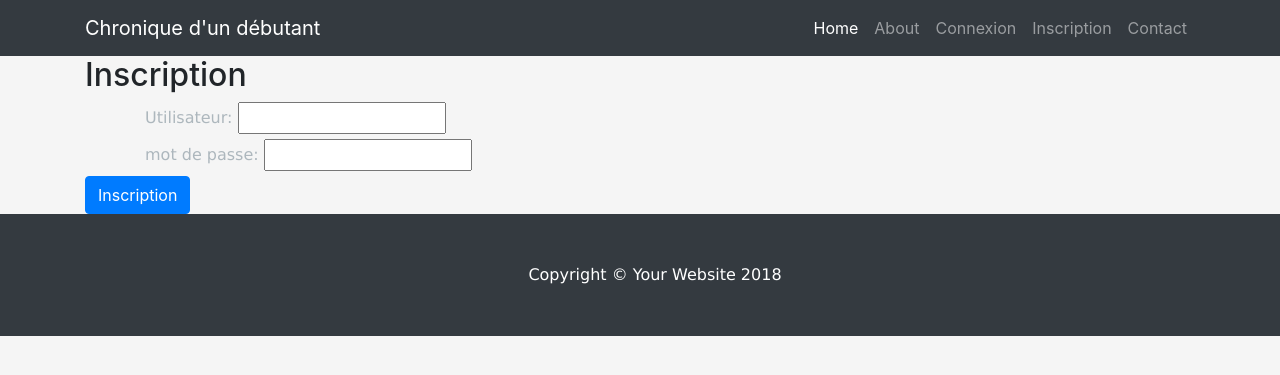
After one commit to mwuillai/django-blog, a Django app: page /blog/connexion/ in a window 1280 px wide. The commit adds this page. Shown: the top 375 px of the page. Run offline with Django 3.2, Linux system fonts and the light colour scheme; some libraries are stand-ins or nearby versions.

Commit message:
Module inscription + connexion OK

```diff
--- a/blog/forms.py
+++ b/blog/forms.py
@@ -1,10 +1,6 @@
 from django import forms
 from django.contrib.auth.models import User
-from django.contrib.auth.forms import UserCreationForm
 
-class RegisterForm(UserCreationForm):
-    email = forms.EmailField(required=True)
-
-    class Meta:
-        model = User
-        fields = ("username", "email", "password1", "password2")
+class ConnectionForm(forms.Form):
+    username = forms.CharField(label='Utilisateur', required=True)
+    password = forms.CharField(widget=forms.PasswordInput, label='mot de passe', required=True)
--- a/blog/templates/blog/_navbar.html
+++ b/blog/templates/blog/_navbar.html
@@ -14,6 +14,11 @@
           <li class="nav-item">
             <a class="nav-link" href="#">About</a>
           </li>
+          {% if not user.is_authenticated %}
+          <li class="nav-item">
+            <a class="nav-link" href="/blog/connexion/">Connexion</a>
+          </li>
+          {% endif %}
           <li class="nav-item">
             <a class="nav-link" href="/blog/inscription/">Inscription</a>
           </li>
--- /dev/null
+++ b/blog/templates/blog/connexion.html
@@ -0,0 +1,10 @@
+{% extends "blog/base.html" %} {% block content %} {% load static %}
+<div class="container">
+    <h2>Inscription</h2>
+    <form method="POST">
+        {% csrf_token %}
+        {{ form.as_p }}
+        <button type="submit" class="btn btn-primary">Inscription</button>
+    </form>
+</div>
+{% endblock content %}
--- a/blog/urls.py
+++ b/blog/urls.py
@@ -20,5 +20,6 @@ from . import views
 urlpatterns = [
     path('', views.index, name="index"),
     path('<int:pk>/', views.Article.as_view(), name='Article'),
-    path('inscription/', views.inscription, name="inscription")
+    path('inscription/', views.inscription, name="inscription"),
+    path('connexion/', views.connexion, name="connexion")
 ]
--- a/blog/views.py
+++ b/blog/views.py
@@ -3,6 +3,7 @@ from .models import Articles
 from django.views import generic
 from django.contrib.auth import login, authenticate
 from django.contrib.auth.forms import UserCreationForm
+from .forms import ConnectionForm
 
 # Create your views here.
 
@@ -32,3 +33,17 @@ def inscription(request):
     else:
         form = UserCreationForm()
     return render(request, 'blog/inscription.html', {'form': form})
+
+def connexion(request):
+    if request.method == 'POST':
+        form = ConnectionForm(request.POST)
+        if form.is_valid():
+            username = form.cleaned_data.get('username')
+            raw_password = form.cleaned_data.get('password')
+            user = authenticate(username=username, password=raw_password)
+            if user is not None:
+                login(request, user)
+                return redirect('index')
+    else:
+        form = ConnectionForm()
+    return render(request, "blog/connexion.html", {'form': form})
```
